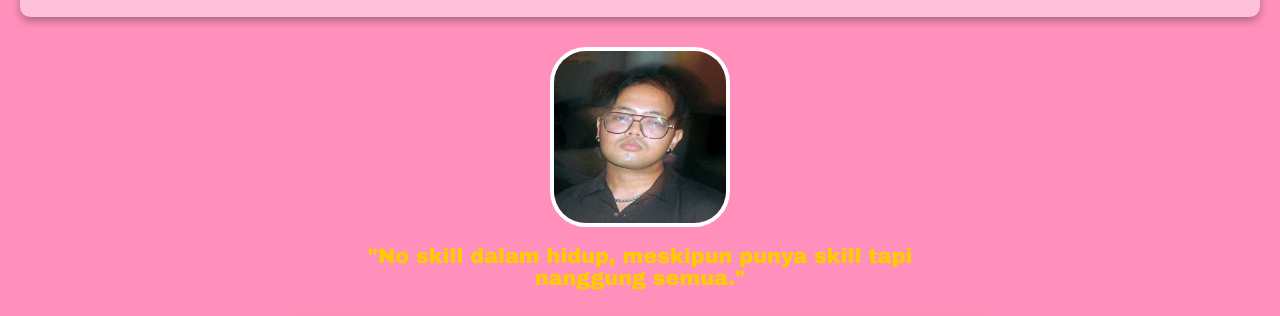
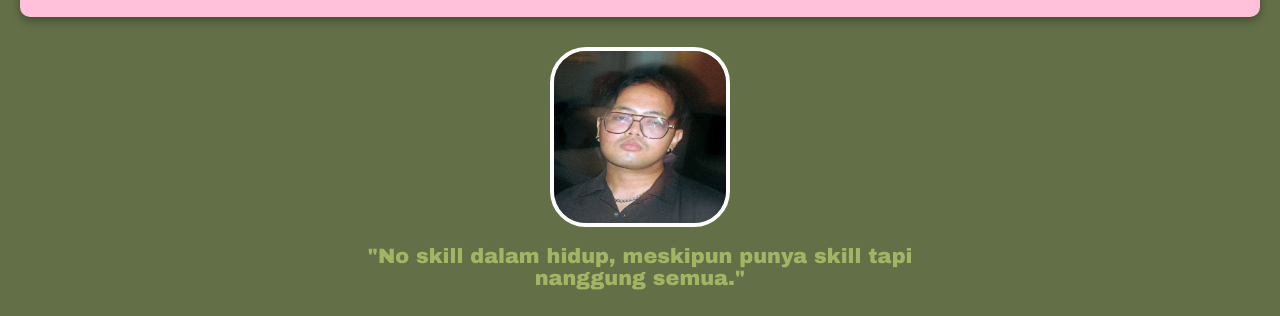
Before and after one commit to Iruru21/my-website, a plain HTML site: page index.html in a window 1280 px wide. Shown: the part 158-474 px from the top of the page. Drawn offline with Linux system fonts and the light colour scheme.

Commit message:
update warna

```diff
--- a/style.css
+++ b/style.css
@@ -6,7 +6,7 @@
 }
 
 body {
-    background-color: #FF90BB;
+    background-color: #626F47;
     color: #ffffff;
     text-align: center;
     padding: 20px;
@@ -45,7 +45,7 @@ header p {
 .quote {
     font-size: 1.3em;
     font-weight: bold;
-    color: #ffcc00;
+    color: #A4B465;
     max-width: 600px;
     margin: 0 auto;
 }
```
